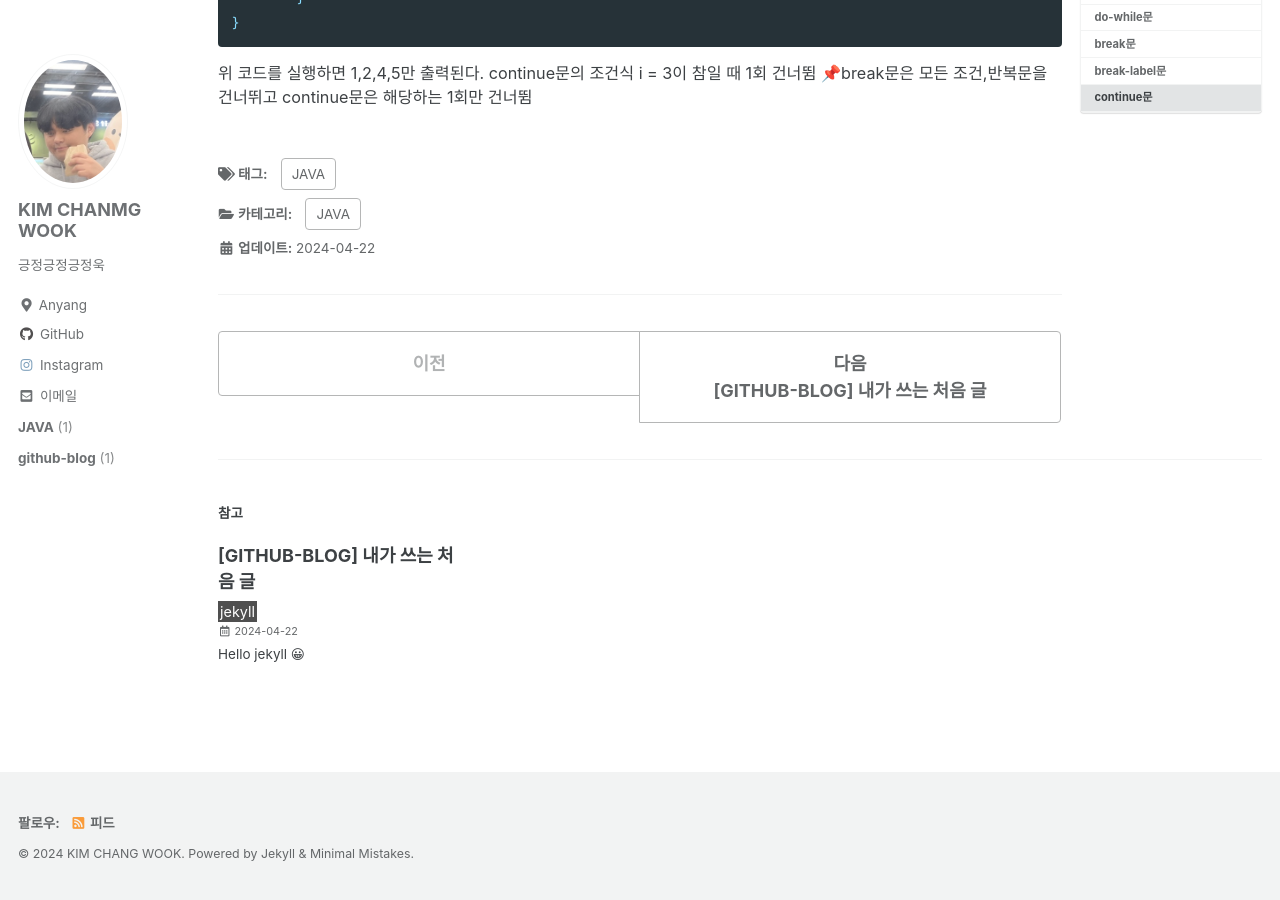
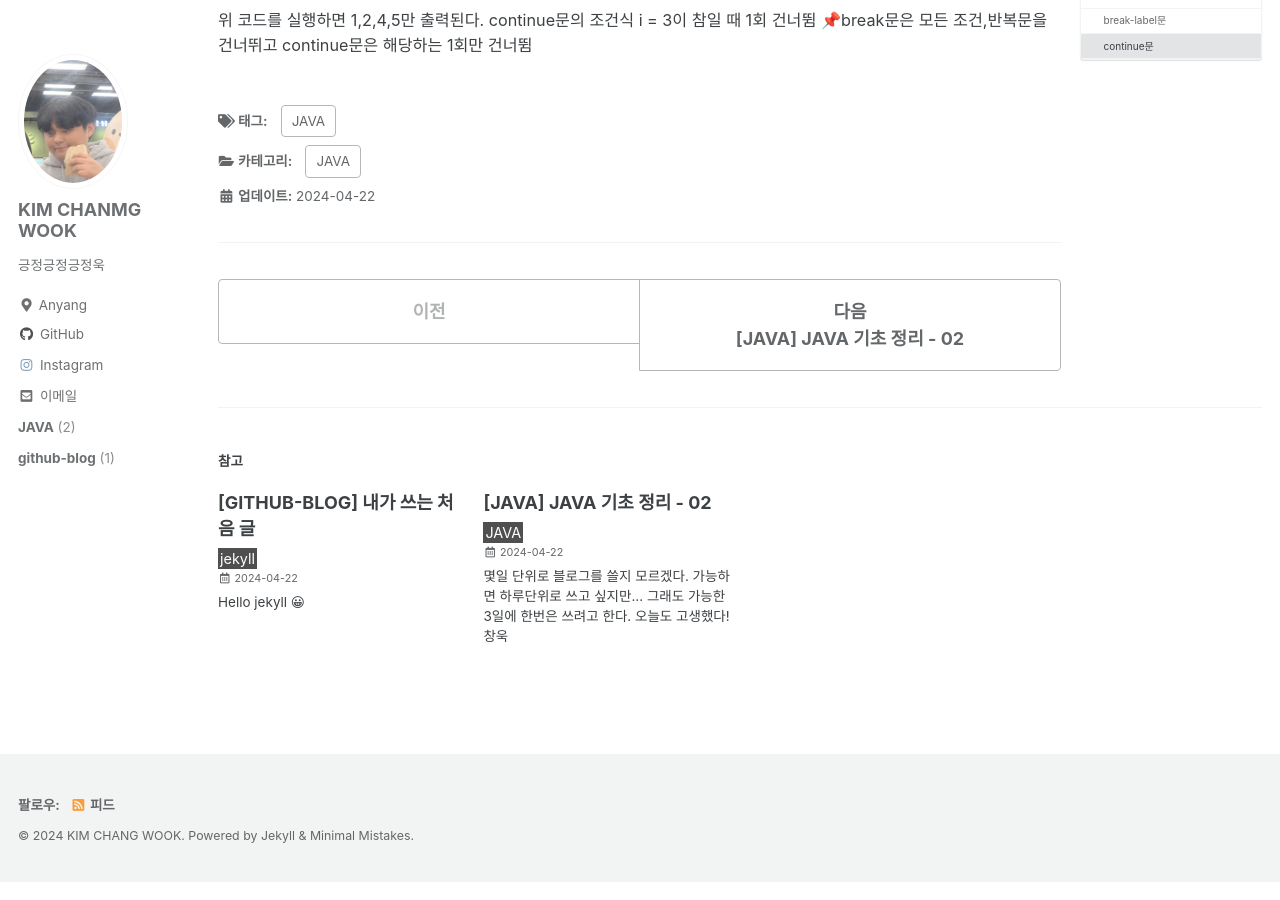
Before and after one commit to CHANGWOOKI/CHANGWOOKI.github.io, a Jekyll site: the page built from _posts/JAVA/2024-04-22-JAVA_1.md, in a window 1280 px wide and 900 px high, scrolled down 6909 px. Built offline with Jekyll 4.4.1, drawn with Linux system fonts in a browser that asks for light colours; cached includes are drawn as plain includes.

Commit message:
JAVA입문  두 번째  글

````diff
--- a/_posts/JAVA/2024-04-22-JAVA_1.md
+++ b/_posts/JAVA/2024-04-22-JAVA_1.md
@@ -42,7 +42,7 @@ categories:
 
 - Java의 자료형은 크게 Primitive type(기본 자료형)과 Reference type(참조 자료형)으로 구분된다.
 
-### primitive type
+#### primitive type
 
 - short, int, long, float, double, char, boolean, byte 등이 있다 short, int, long은 숫자형으로 각각 나타낼 수 있는 숫자의 크기가 다르며, 이는 각 타입에 할당되는 메모리 크기가 다르기 때문이다. 순서대로 각 2, 4, 8 바이트가 할당 가능하다
 
@@ -53,7 +53,7 @@ system.out.println(Short.MIN_VALUE);
 
 print 출력 명령어를 통해 실제 값을 볼 수 있다.
 
-### reference type
+#### reference type
 
 - 참조 자료형은 위의 기본 자료형을 제외한 모든 자료형을 말한다. 쉽게 말해 자바의 인스턴스를 가리킬 수 있는 자료형으로 자바에서 기본적으로 제공하는 String, Array, Map, Set 등과 같은 class, interface, Enum 등 이 참조 자료형에 해당한다. 필요에 따라 사용자가 참조 자료형 타입을 정의할 수도 있다.
 
@@ -77,7 +77,7 @@ int[] arr = new int[] {1,2,3,4,5};
 - 조건의 참, 거짓의 따라 서로 다른 작업을 수행한다.
 - 주어진 조건을 비교 판단하여 조건에 만족할 경우 지정된 명령을 실행하고, 만족하지 않을 경우 다음 단계의 명령을 수행하도록 하는 구문
 
-### 단순 if문
+#### 단순 if문
 
 - 조건식이 참(true)이면 if 내부의 코드가 실행되며, 거짓(false)이면 if문을 벗어난다
 
@@ -101,7 +101,7 @@ system.out.println(name);
 
 위의 코드를 실행해보면 위 코드의 name은 sky 아래 코드의 name은 cola라는 값이 각각 들어가 있다.
 
-### if-else문
+#### if-else문
 
 ```java
 name = cola;
@@ -125,7 +125,7 @@ system.out.println(name);
 
 위의 코드를 실행해보면 위 코드의 name은 sky 아래 코드의 name은 ground라는 값이 각각 들어가 있다.
 
-### 다중 if-else문
+#### 다중 if-else문
 
 각각의 조건식이 참(true)인 경우 해당하는 if문을 수행하고, 거짓(false)이면 마지막 else문의 내부 코드를 실행하고 벗어난다.
 
@@ -170,7 +170,7 @@ if(false) {
 system.out.println(name);
 ```
 
-### swich문
+#### swich문
 
 if문과 비교하여 단 하나의 조건식으로 많은 경우의 수를 처리할 수 있고, 표현도 간결해 알아보기 쉽다. \_📌처리할 경우의 수가 많을 때 적합하다. 단, 제약조건을 주의하자 !
 
@@ -194,7 +194,7 @@ switch (조건식) {
 - case문의 값 역시 상수(정수/문자)/문자열만 사용하여야 한다. (변수나 실수는 사용하지않음)
 - 중복되는 case가 없어야 함
 
-### 삼항연산자
+#### 삼항연산자
 
 조건연사자의 한 종류로, if-then-else 조건문과 같은 연산을 수행 변수명 = (논리조건) ? true일 때 실행되는 기능 : false일 때 실행되는 기능의 구조로 사용된다. 📌변수 지정을 안해주면 오류발생!
 
@@ -210,7 +210,7 @@ System.out.println(sky)
 
 ### 3) 반복문
 
-### for문
+#### for문
 
 for(초기화식; 조선식; 증감식;) {실행문}의 구조를 가진 특정 수 만큼의 반복을 수행하는 반복문
 
@@ -222,7 +222,7 @@ for (int i = 1; i <= 100; i++){
 System.out.ptintln(sky)
 ```
 
-### while문
+#### while문
 
 while(조건식) {실행문}의 형식 조건에 따라 반복할 때 사용, 조건식이 참(true)일 경우 반복 거짓(false)일 경우 종료 📌조건식에는 주로 비교연산식, 논리 연산식 사용
 
@@ -237,7 +237,7 @@ System.out.println(sky)
 
 해당 코드를 실행하면 1~10까지의 합이 출력된다.
 
-### do-while문
+#### do-while문
 
 do {실행문} while (조건식)의 형식으로 do실행문을 우선 실행하고 조건식에 따라 반복함
 
@@ -250,7 +250,7 @@ System.out.println(sky)
 ```
 해당 코드를 실행하면 i의 값이 1이지만, do실행문이 우선 실행하므로 sky의 값은 2가 출력된다.
 
-### break문
+#### break문
 for, while, do-while, switch문을 탈출할 때 사용 주로 if문과 함께 사용됨
 ```java
 if (sky==10){
@@ -259,7 +259,7 @@ if (sky==10){
 ```
 특정 조건문, 반복문 안에 위치하여 sky의 값이 10이 되면 탈출하는 break
 
-### break-label문
+#### break-label문
 이중 이상 반목문에서 특정 조건이 만족할 때 반복문을 빠져나가는 문법
 ```java
 레이블명
@@ -272,7 +272,7 @@ for (초기식; 조건식; 증감식;){
 위의 식처럼 다중 반복문을 빠져나갈 때 사용한다.
 
 
-### continue문
+#### continue문
 for, while, do-while문에서만 사용 for문의 증감식이나 while, do-while문의 조건식으로 이동, if문과 함께 사용된다. if문의 조건식에 해당하면 한번의 반복문을 건너뛰고 다시 반복한다.
 
 ```java
--- /dev/null
+++ b/_posts/JAVA/2024-04-22-JAVA_2.md
@@ -0,0 +1,107 @@
+---
+title: "[JAVA] JAVA 기초 정리 - 02"
+toc: true
+toc_sticky: true
+toc_label: "Getting Started"
+description: null
+summary: null
+tags: JAVA
+published: true
+categories:
+  - JAVA
+---
+
+```java
+몇일 단위로 블로그를 쓸지 모르겠다. 가능하면 하루단위로 쓰고 싶지만...
+그래도 가능한 3일에 한번은 쓰려고 한다.
+오늘도 고생했다! 창욱
+```
+
+> JAVA 정리 - 02
+
+### 4) SCOPE(스코프), 형변환
+
+#### SCOPE(스코프)
+
+- 변수 혹은 메서드가 어디까지 생존하는지 나타낸다.
+- Java에서는 블록 내에서 선언된 변수는 해당 블록 내에서만 유효합니다. 이를 `블록 스코프`라고 한다
+- for문 이나 if문 내에서 선언된 변수는 해당 블록 내에서만 사용할수 있습니다. 이를 `지역변수`라고 한다.
+- 메소드 또한 그 선언된 중괄호 내에서만 사용 가능한데, 이를 `메소드 스코프`라고 합니다.
+
+#### 형변환
+
+- 데이터 타입을 다른 데이터 타입으로 변환하는 것
+- `묵시적 형변환` : 값이 큰 타입에서 작은 타입으로 자동으로 변환해주는것
+
+```java
+int a = 10;
+long b = a;
+// int a가 long 타입인 b로 묵시적 형변환.
+```
+
+- `강제 형변환` : 더 큰 데이터 타입에서 더 작은 데이터 타입으로의 변환을 말하며, 정보 손실이 발생할 수 있습니다. 이 때 데이터 손실을 감수하고자 할 때 명시적으로 형변환을 해줍니다.
+
+```java
+double a = 1.5;
+int b = doubleValue;
+// 컴파일오류
+int b = (int) a;
+// double타입인 a를 int 타입인 b로 강제 형 변환
+```
+
+#### 오버 플로우
+
+- `오버플로우`는 데이터 타입의 범위를 넘어가는 값을 저장하려고 할 때 발생한다.
+- 주로 정수형 데이터 타입에서 발생하는데, 해당 데이터 타입이 표현할 수 있는 범위를 벗어나면 발생한다.
+- 오버플로우가 발생하면 예기치 않은 결과가 발생할 수 있으며, 프로그램의 안정성을 해치는 요인이 될 수 있다.
+
+```java
+int x = 2147483647; // int 타입의 최댓값
+// 최대값 보다 높은 값을 넣으면 컴파일 오류나온다.
+// 혹은 최저 값인 -2,147,483,648 에서 부터 다시 순환하여 시작한다.
+```
+
+### 5)Scanner (스캐너)
+
+#### Scanner
+
+- `Scanner`는 Java에서 사용자 입력을 받기 위한 클래스
+- `java.util` 패키지에 속해 있으며, 다양한 입력 소스에서 데이터를 읽을 수 있다.
+- `Scanner` 클래스를 사용하여 콘솔에서 사용자 입력을 받을 수 있다.
+
+```java
+ Scanner scanner(스캐너명) = new Scanner(System.in);
+ System.out.print("이름을 입력하세요: ");
+ String name = scanner.nextLine();
+```
+
+### 6) 배열
+#### 배열(Array)
+- `배열`은 동일한 데이터 타입의 요소들을 담는 자료구조다.
+- Java에서는 배열의 크기를 미리 정의하고 각 요소에 접근할 수 있다.
+- 배열은 한 번에 여러 값을 처리하거나 저장할 때 유용하다.
+- 배열의 번호를 `인덱스`라고 한다. 예시로 a[1] 일때 인덱스 번호는 1이다.
+
+```java
+//배열 선언과 초기화 방식
+int[] numbers  = {1, 2, 3, 4, 5}
+int[] numbers = new int[5]
+```
+
+#### 배열 출력
+- 배열을 출력할 때 `for문`을 사용하면 편리하다
+```java
+int[] numbers  = {1, 2, 3, 4, 5}
+
+for(int i = 0 ; i < 5; i++){
+	 System.out.print(numbers[i]);
+}
+```
+- `for-each문`을  사용하면 더욱 편리하다. 다만 인덱스 번호를 표현할때는 사용이 어렵다.
+```java
+int[] numbers  = {1, 2, 3, 4, 5}
+
+for(int number : numbers)
+	 System.out.print(number);
+// 배열을 number에 저장해 뱉어낸다. 배열을 출력할 때 가장 많이 쓰인다고 한다.
+```
````
